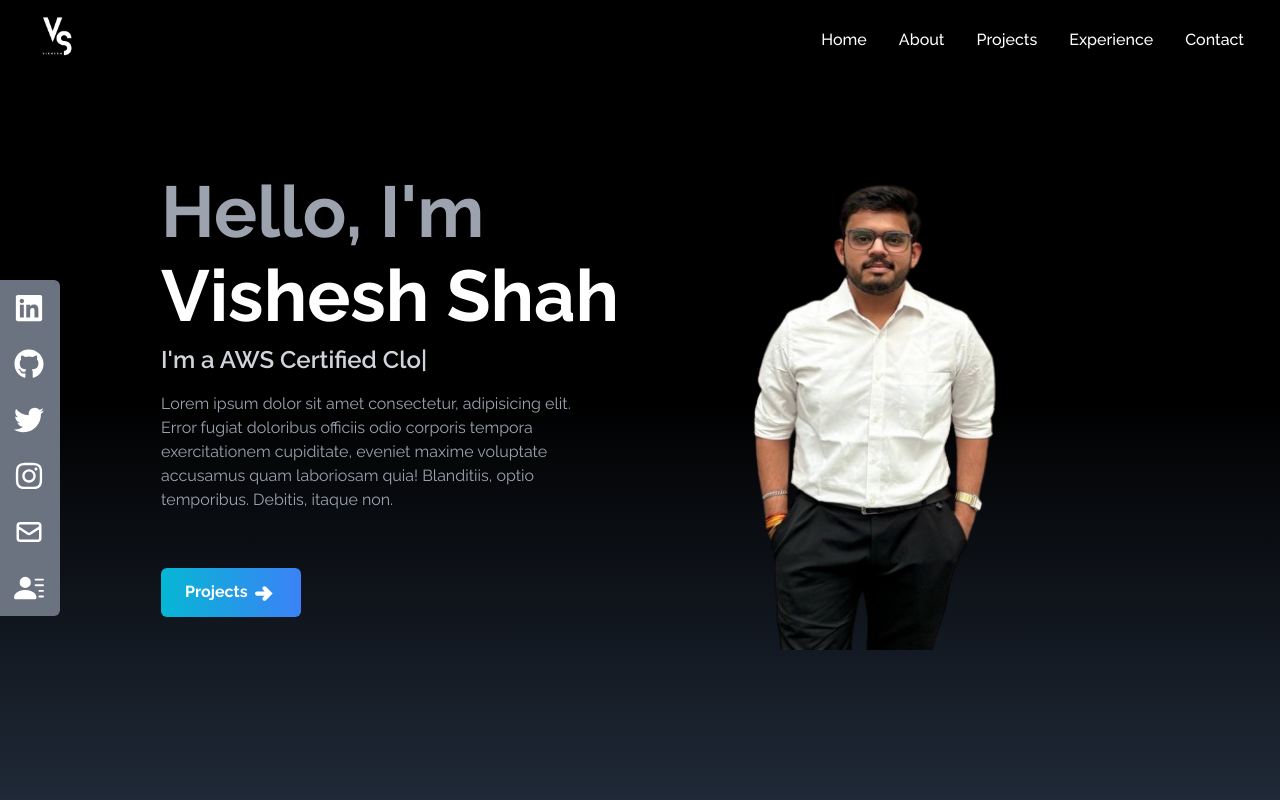
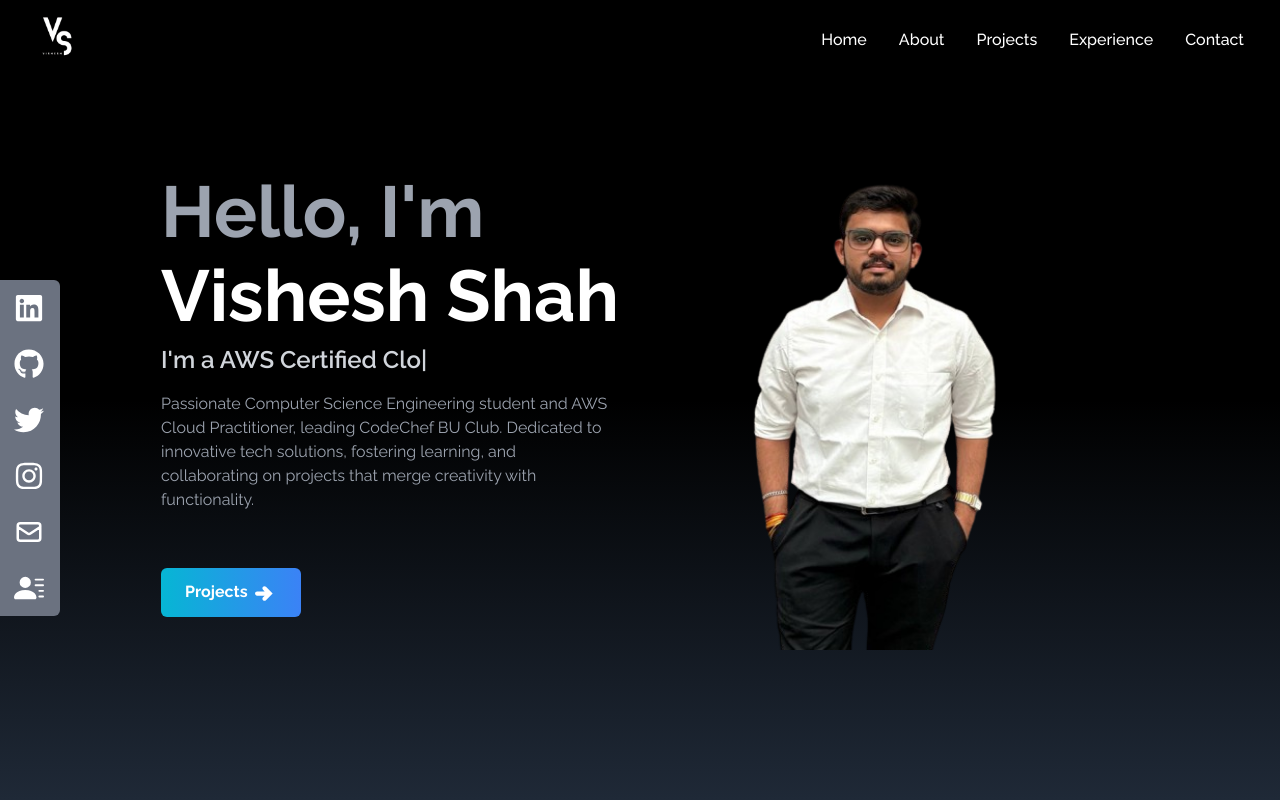
Before and after one commit to Visheshshah0807/portfolio_website, a React (Create React App) app: page / in a window 1280 px wide. Shown: the top 800 px of the page. Built offline with nearby package versions, Linux system fonts and the light colour scheme.

Commit message:
writing about us

```diff
--- a/src/Home.jsx
+++ b/src/Home.jsx
@@ -22,10 +22,10 @@ const Home = () => {
             <Typewriter />
           </h3>
           <p className="text-gray-400 py-4 max-w-md">
-            Lorem ipsum dolor sit amet consectetur, adipisicing elit. Error
-            fugiat doloribus officiis odio corporis tempora exercitationem
-            cupiditate, eveniet maxime voluptate accusamus quam laboriosam quia!
-            Blanditiis, optio temporibus. Debitis, itaque non.
+            Passionate Computer Science Engineering student and AWS Cloud
+            Practitioner, leading CodeChef BU Club. Dedicated to innovative tech
+            solutions, fostering learning, and collaborating on projects that
+            merge creativity with functionality.
           </p>
 
           <div className="mt-8 flex ">
```
